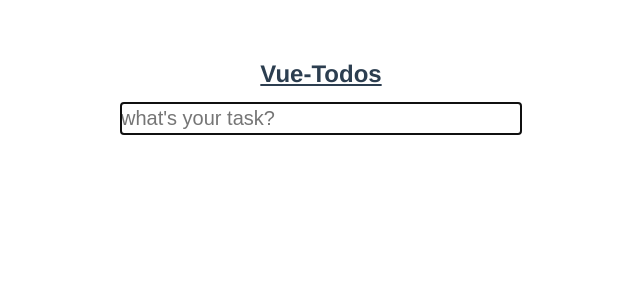
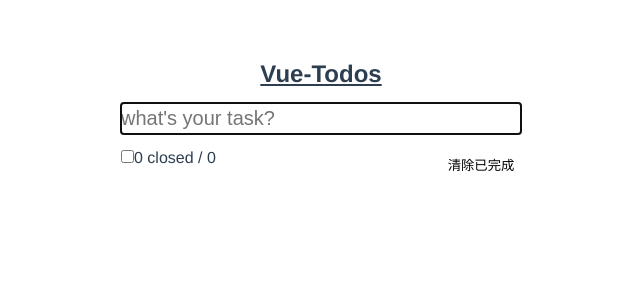
Before and after one commit to TimRChen/Vue-TodoList, a Vue app: page / in a window 1280 px wide. Shown: the top 300 px of the page, without its empty margins (319-959 px from the left). Built offline with nearby package versions, Linux system fonts and the light colour scheme.

Commit message:
update to 0.0.2 v

```diff
--- a/src/App.vue
+++ b/src/App.vue
@@ -7,17 +7,33 @@
         placeholder="what's your task?"
         autofocus="true"
         v-model="todoText"
-        v-on:keyup.enter="addTodo(todoText)" />
+        @keyup.enter="addTodo(todoText)" />
       <ul>
         <li v-for="item in items">
           <input
             type="checkbox"
-            v-on:click="handleClick(item)" />
+            :checked="item.isChecked"
+            @click="handleClick(item)" />
           <span
-            v-bind:class="{ active: item.isChecked }"
+            :class="{ active: item.isChecked }"
             v-text="item.label" />
+          <button
+            class="delete"
+            v-text="'delete'"
+            @click="deleteTodo(item)" />
         </li>
       </ul>
+      <div class="control">
+        <input
+          type="checkbox"
+          v-model="isAllChecked"
+          @click="handleSelectAll" />
+        <span v-text="`${this.items.filter(item => item.isChecked).length || 0} closed / ${this.items.length}`"/>
+        <button
+          class="clear"
+          v-text="'清除已完成'"
+          @click="clearDone" />
+      </div>
     </div>
   </div>
 </template>
@@ -27,7 +43,9 @@ export default {
   name: 'app',
   data () {
     return {
-      items: []
+      items: [],
+      todoText: '',
+      isAllChecked: false
     }
   },
   methods: {
@@ -38,8 +56,38 @@ export default {
       })
       this.todoText = ''
     },
+
     handleClick: function (item) {
       item.isChecked = !item.isChecked
+      // 全选状态时，若某一选项取消，则
+      if (item.isChecked === false) {
+        this.isAllChecked = false
+      }
+    },
+
+    changeTodoState: function (isChecked, isChangeAll = false) {
+      this.isAllChecked = isChecked
+      if (isChangeAll) {
+        this.items.forEach(item => (item.isChecked = isChecked))
+      }
+    },
+
+    handleSelectAll: function (e) {
+      this.changeTodoState(e.target.checked, true)
+    },
+
+    deleteTodo: function (item) {
+      let index = this.items.indexOf(item)
+      this.items.splice(index, 1)
+    },
+
+    clearDone: function () {
+      if (this.isAllChecked) {
+        this.items = []
+        this.isAllChecked = false
+      } else {
+        this.items = this.items.filter(item => !item.isChecked)
+      }
     }
   }
 }
@@ -50,6 +98,7 @@ export default {
   padding: 0;
   margin: 0;
 }
+
 #app {
   font-family: 'Avenir', Helvetica, Arial, sans-serif;
   -webkit-font-smoothing: antialiased;
@@ -86,8 +135,33 @@ li {
   border-bottom: 1px solid #d2d2d2;
 }
 
+.delete {
+  float: right;
+  width: 12%;
+  height: 16px;
+  background: #fff;
+  border: none;
+  border-radius: 4px;
+  cursor: pointer;
+}
+.delete:hover, .control .clear:hover {
+  background: #FF6A6A;
+  color: #fff;
+}
+
 .active {
   text-decoration: line-through;
 }
 
+.control .clear {
+  float: right;
+  width: 20%;
+  height: 30px;
+  background: #fff;
+  border: none;
+  border-radius: 8px;
+  cursor: pointer;
+}
+
+
 </style>
```
Also changed, not shown: .postcssrc.js (deleted), 2 other files (tests, documents, lock files or other folders).
